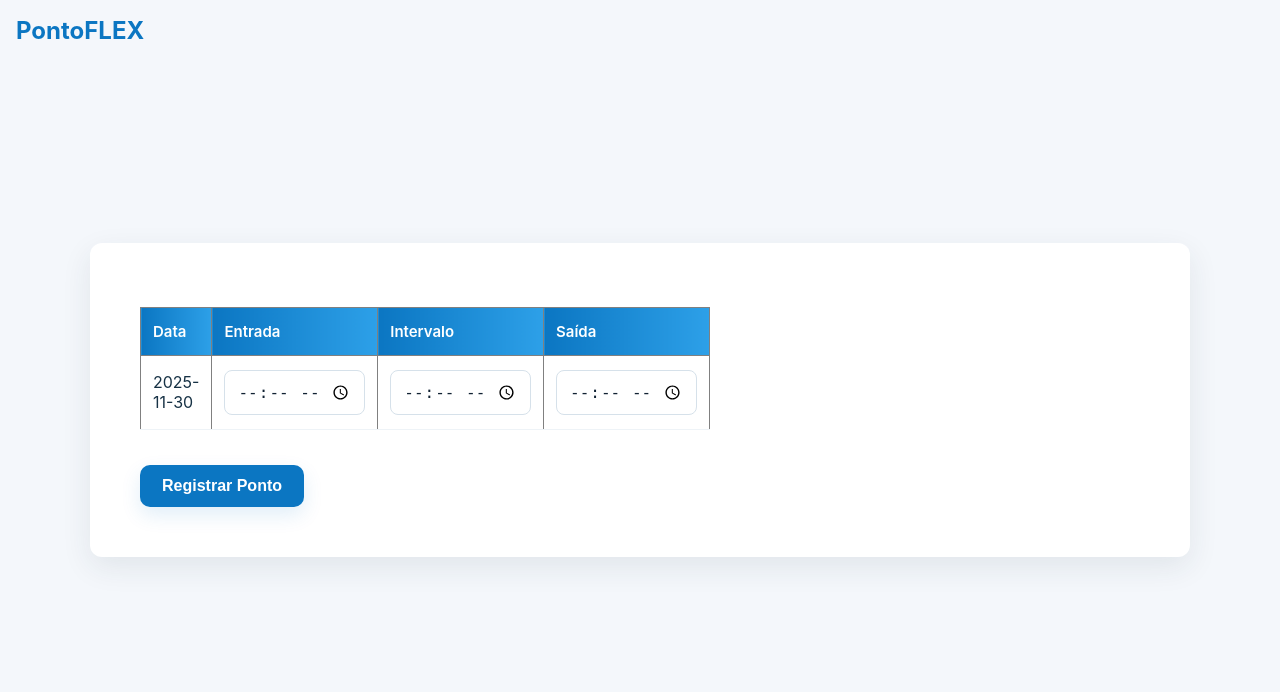
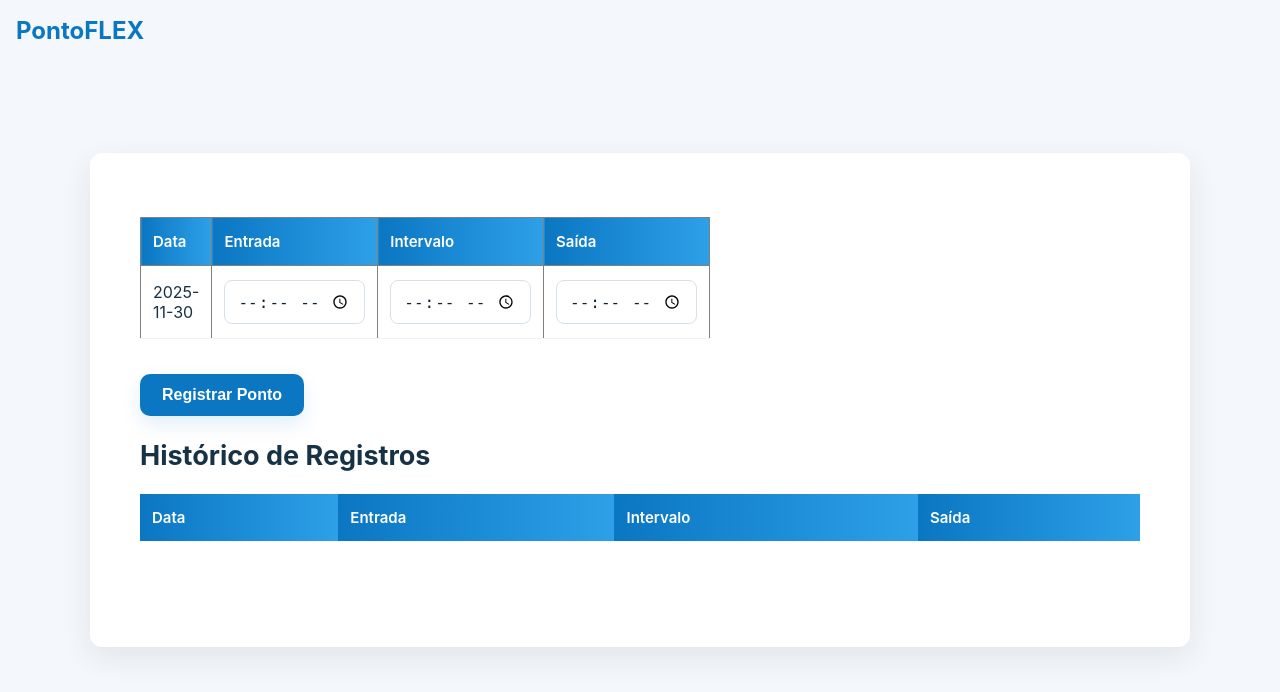
Before and after one commit to AdelsonTomazDEV/ProjetoIMPACTA, a PHP site: page /inicio.php in a window 1280 px wide. Shown: the top 692 px of the page. Run offline with PHP 8.4, Linux system fonts and the light colour scheme; lists and menus that the app fills with data are empty.

Commit message:
atualizacao codigo inicio

```diff
--- a/inicio.php
+++ b/inicio.php
@@ -147,35 +147,36 @@ input[type="submit"]{
                     <td><input type="time" name="intervalo" required></td>
                     <td><input type="time" name="saida" required></td>
                 </tr>
-            </table>
+</table>
             <br>
             <input type="submit" name= "registrar_ponto" value="Registrar Ponto">
 
+                <div>
+        <form action="" method="">
+
+        <h2>Histórico de Registros</h2>
+<table>
+<tr>
+                    <th>Data</th>
+                    <th>Entrada</th>
+                    <th>Intervalo</th>
+                    <th>Saída</th>
 
 
-            <!-- <div class= data>
-<label for="data">Data</label>
-<input type="time" id= "data" name= "data" required>
-</div>
-<br><br>
+</tr>
+</table>
 
-<div class= entrada>
-    <label for="entrada">Entrada</label>
-<input type="time" id="entrada" name="entrada" required></div>
-<br><br>
-
-<div class= intervalo>
-    <label for="intervalo">Intervalo</label>
-<input type="time" id= "intervalo" name="intervalo" required></div>
-<br><br>
-
-<div class= saida>
-<label for="saida">Saida</label>
-<input type="time" id="saida" name="saida" required></div> -->
+</form>
+    </div>
 
 
-        </form>
+
+
+
+
+        </form><br><br>
     </div>
+
 
 </body>
 
```
Also changed, not shown: historico_register.php (added).
